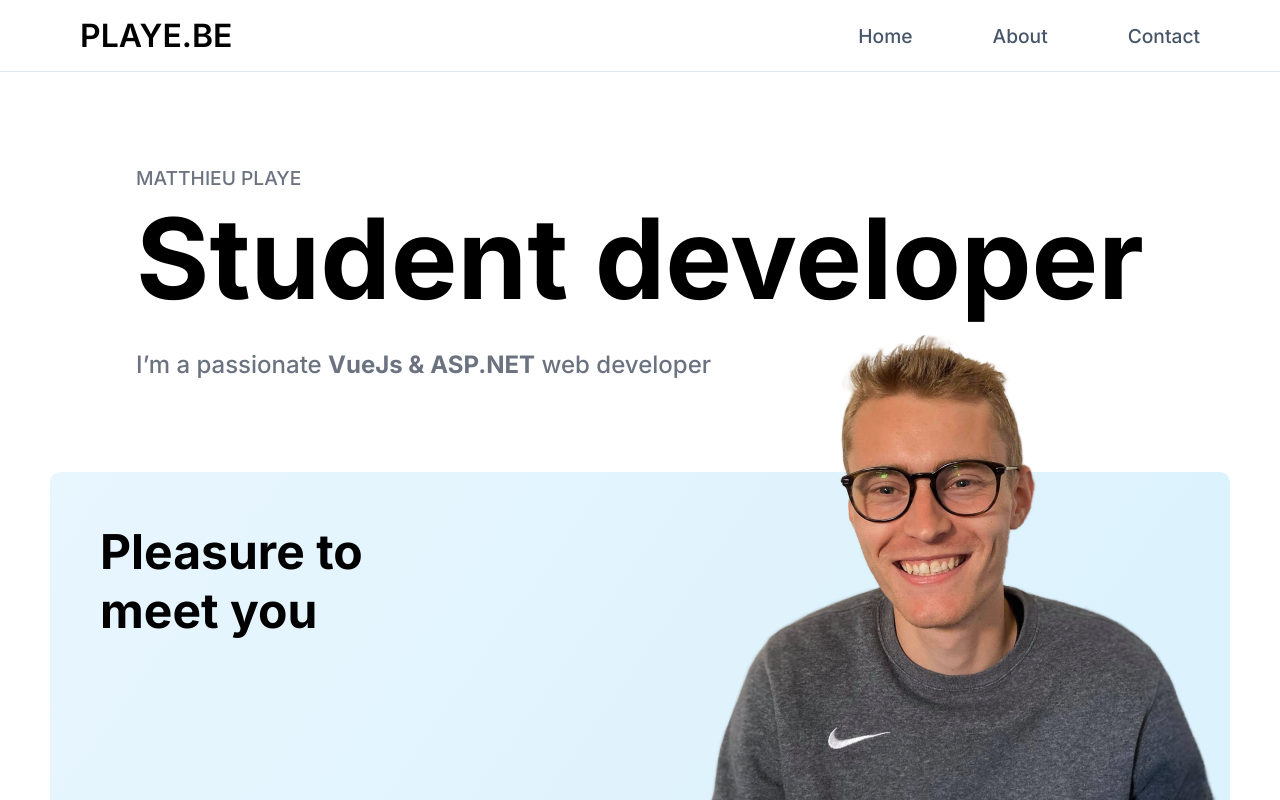
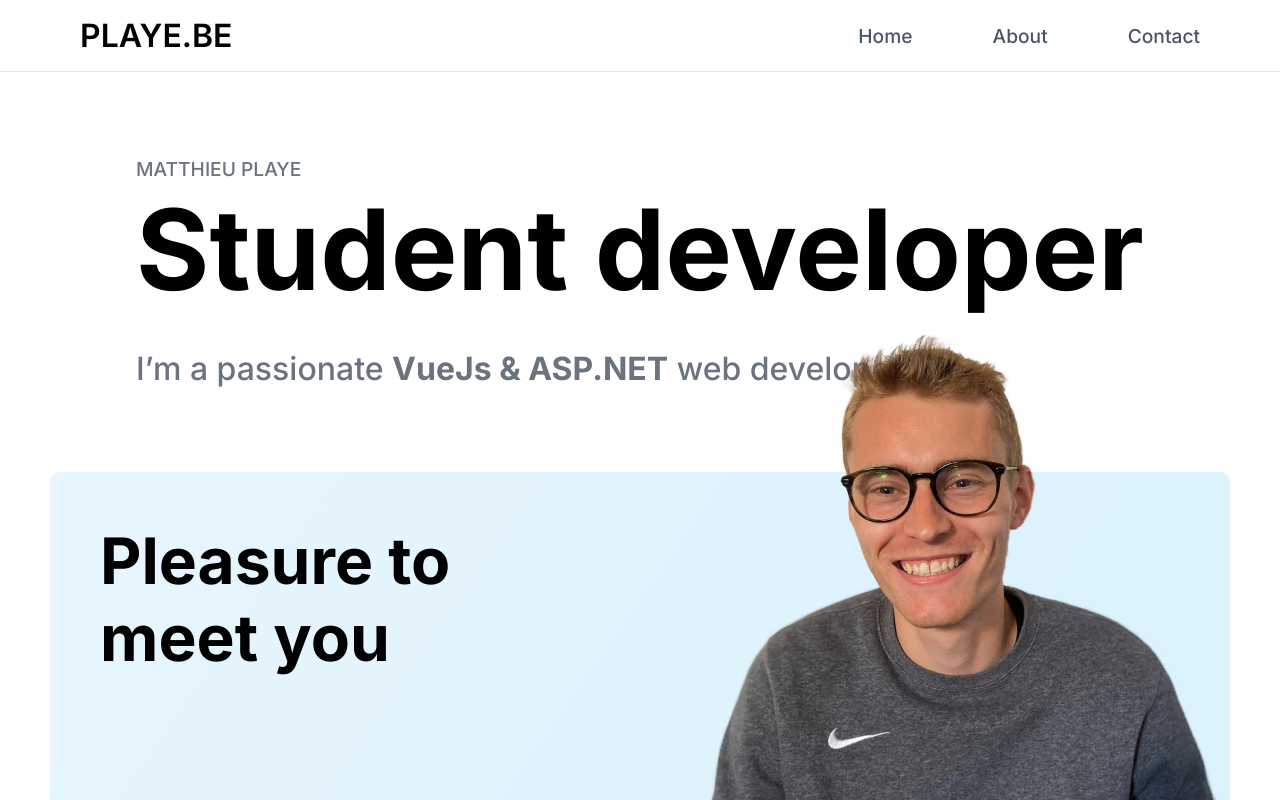
Before and after one commit to PlayeMatthieu/Portfolio, a Nuxt app: page / in a window 1280 px wide. Shown: the top 800 px of the page. Built offline with nearby package versions, Linux system fonts and the light colour scheme.

Commit message:
update font-size's

```diff
--- a/assets/scss/base/_fonts.scss
+++ b/assets/scss/base/_fonts.scss
@@ -35,15 +35,15 @@ li {
 
 @media (min-width: 768px) {
   h1 {
-    font-size: 4em;
+    font-size: 4.5em;
   }
 
   h2 {
-    font-size: 2.5em;
+    font-size: 3em;
   }
 
   h3 {
-    font-size: 1em;
+    font-size: 2em;
   }
 
   p {
@@ -60,10 +60,10 @@ li {
   }
 
   h2 {
-    font-size: 3em;
+    font-size: 4em;
   }
 
   h3 {
-    font-size: 1.5em;
+    font-size: 2em;
   }
 }
```
